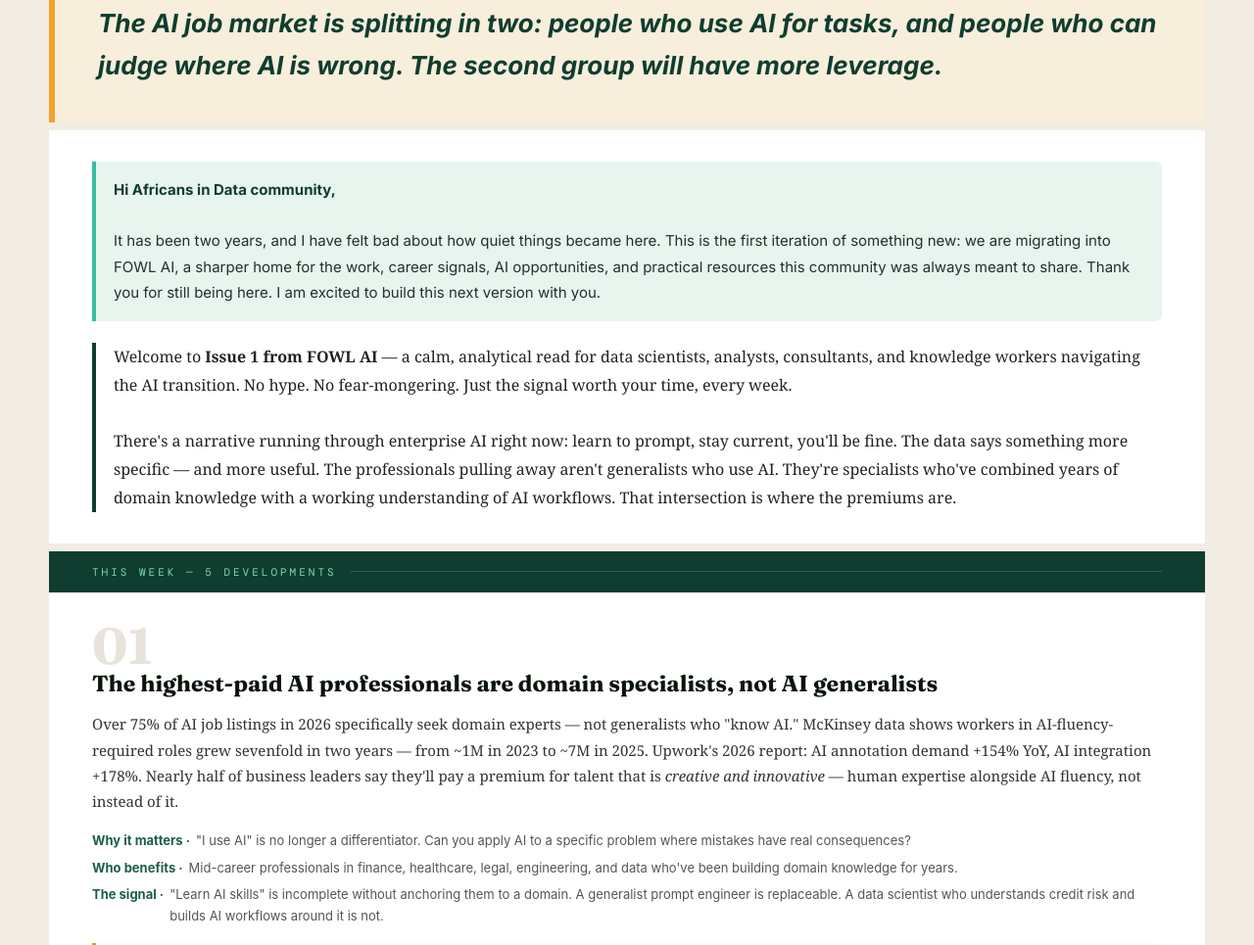
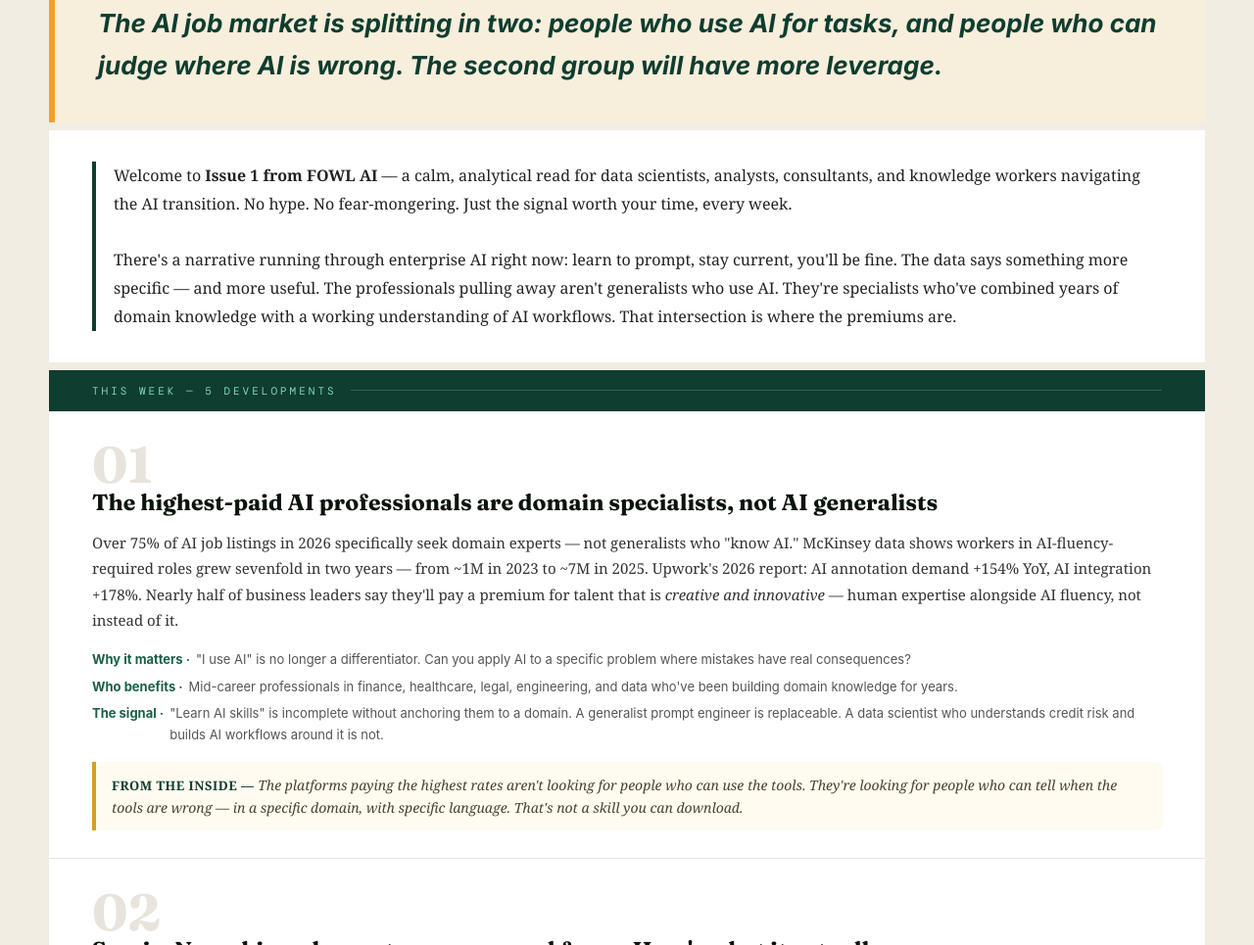
Before and after one commit to toyobam92/fowl-ai, a plain HTML site: page issues/2026-05-27/index.html in a window 1280 px wide. Shown: the part 754-1719 px from the top of the page at 98% size. Drawn offline with nearby package versions, Linux system fonts and the light colour scheme.

Commit message:
Remove Africans in Data editor note from Issue 1

```diff
--- a/issues/2026-05-27/index.html
+++ b/issues/2026-05-27/index.html
@@ -176,7 +176,6 @@
 
 <!-- INTRO -->
 <div class="card">
-  <div class="editor-note"><b>Hi Africans in Data community,</b><br><br>It has been two years, and I have felt bad about how quiet things became here. This is the first iteration of something new: we are migrating into FOWL AI, a sharper home for the work, career signals, AI opportunities, and practical resources this community was always meant to share. Thank you for still being here. I am excited to build this next version with you.</div>
   <div class="intro-text">Welcome to <strong>Issue 1 from FOWL AI</strong> — a calm, analytical read for data scientists, analysts, consultants, and knowledge workers navigating the AI transition. No hype. No fear-mongering. Just the signal worth your time, every week.<br><br>There's a narrative running through enterprise AI right now: learn to prompt, stay current, you'll be fine. The data says something more specific — and more useful. The professionals pulling away aren't generalists who use AI. They're specialists who've combined years of domain knowledge with a working understanding of AI workflows. That intersection is where the premiums are.</div>
 </div>
 
```
